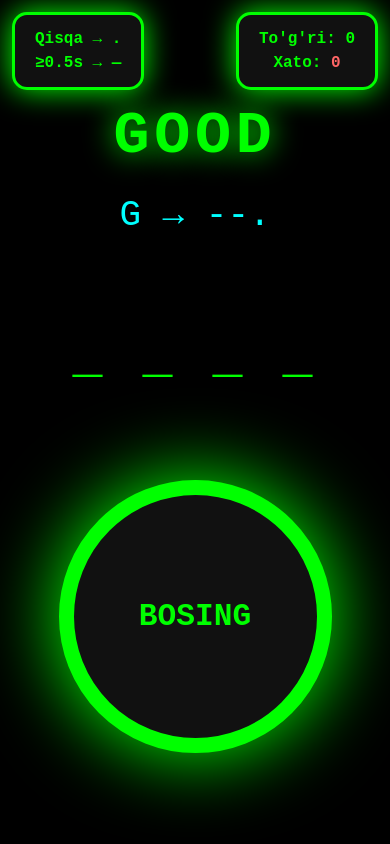
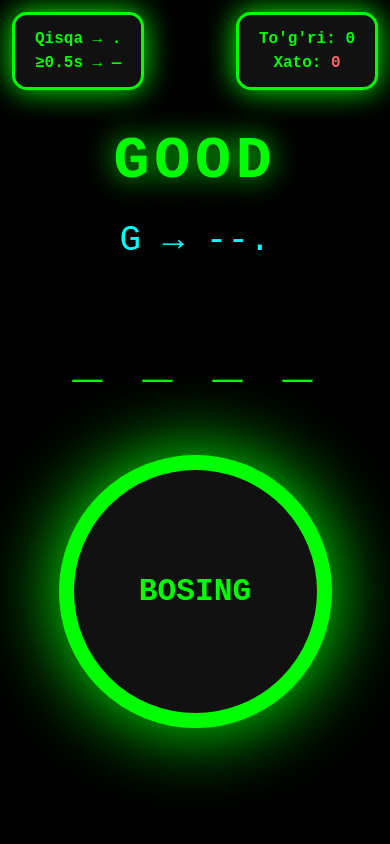
Before and after one commit to DilshodbekKarribayev/morce, a plain HTML site: page index.html in a window 390 px wide. Drawn offline with Linux system fonts and the light colour scheme.

Commit message:
Update index.html

```diff
--- a/index.html
+++ b/index.html
@@ -21,11 +21,11 @@
             text-shadow:0 0 30px #0f0;font-weight:bold;
         }
         #currentLetter{
-            font-size: clamp(36px, 8vw, 90px);margin:15px 0;min-height:100px;color:#0ff;
+            font-size: clamp(36px, 8vw, 90px);margin:15px 0;min-height:80px;color:#0ff;
         }
         #guessLine{
             font-size: clamp(50px, 10vw, 110px);letter-spacing:0.1em;margin:20px 0;
-            min-height:130px;
+            min-height:100px;
         }
         #morseButton{
             width:clamp(220px, 70vw, 380px);
```
